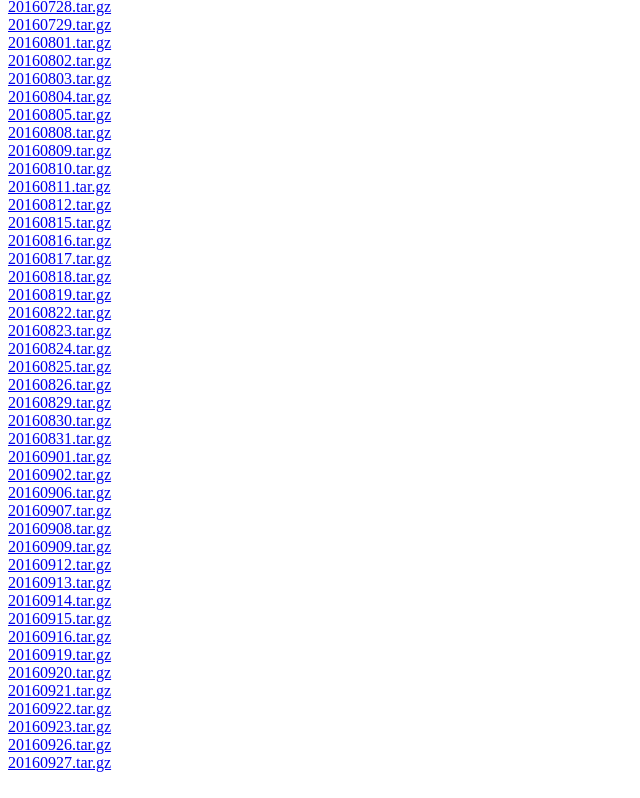
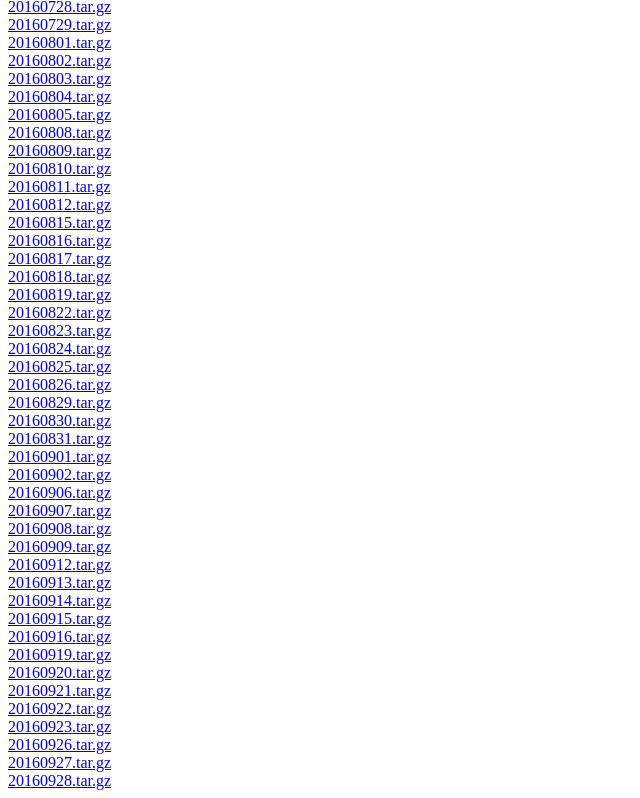
Before and after one commit to eliangcs/pystock-data, a plain HTML site: page 2016/index.html in a window 1280 px wide. Shown: the part 2584-3382 px from the top of the page, without its empty margins (0-640 px from the left). Drawn offline with Linux system fonts and the light colour scheme.

Commit message:
20160928

```diff
--- a/2016/index.html
+++ b/2016/index.html
@@ -185,4 +185,5 @@
 <a href="20160923.tar.gz">20160923.tar.gz</a><br>
 <a href="20160926.tar.gz">20160926.tar.gz</a><br>
 <a href="20160927.tar.gz">20160927.tar.gz</a><br>
+<a href="20160928.tar.gz">20160928.tar.gz</a><br>
 </body></html>
```
Also changed, not shown: 2016/index.txt, 1 other file.
